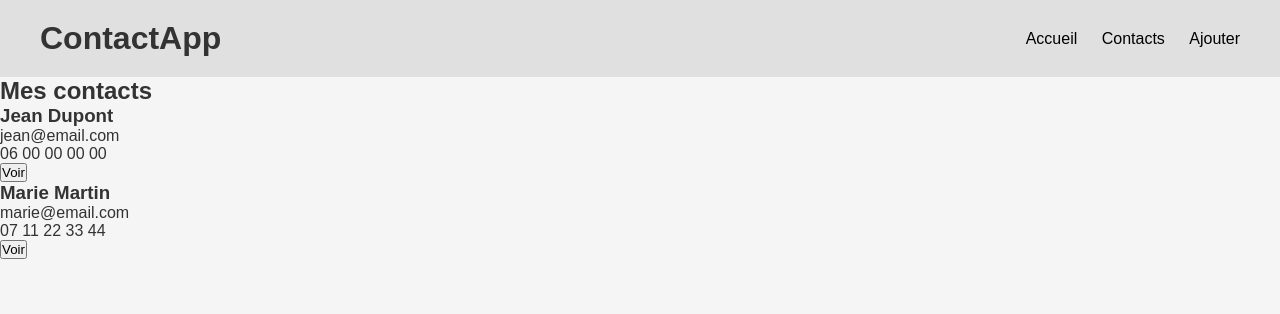
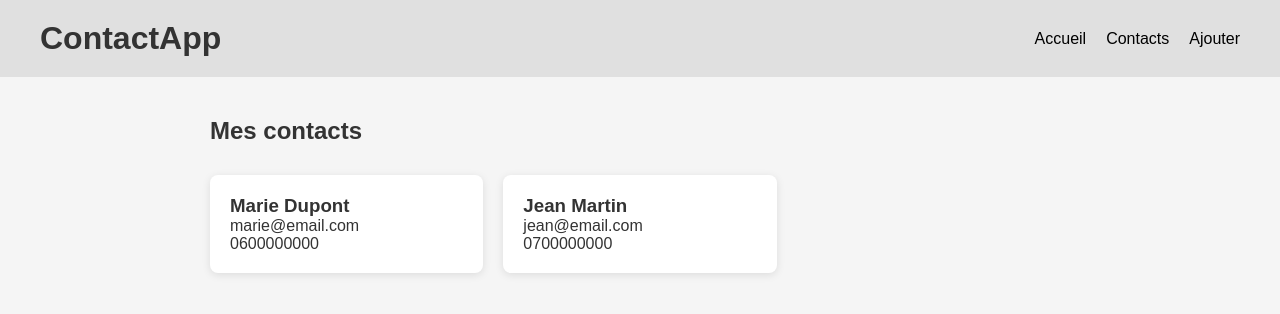
Before and after one commit to sanameguebli19-creator/ContacApp, a plain HTML site: page contacts.html in a window 1280 px wide. Drawn offline with Linux system fonts and the light colour scheme; files that its build step writes are made by us from their sources.

Commit message:
Add contacts page with grid cards

```diff
--- a/contacts.html
+++ b/contacts.html
@@ -2,40 +2,36 @@
 <html lang="fr">
 <head>
   <meta charset="UTF-8">
-  <title>ContactApp - Contacts</title>
+  <title>Contacts</title>
   <link rel="stylesheet" href="css/style.css">
 </head>
 <body>
 
 <header class="header">
   <h1>ContactApp</h1>
-    <nav>
+  <nav class="nav">
     <a href="index.html">Accueil</a>
     <a href="contacts.html">Contacts</a>
     <a href="ajouter.html">Ajouter</a>
   </nav>
 </header>
 
-  <main>
+<main class="contacts">
   <h2>Mes contacts</h2>
 
-    <section class="contacts">
-      <div class="contact-card">
-        <div class="avatar"></div>
-        <h3>Jean Dupont</h3>
-        <p>jean@email.com</p>
-        <p>06 00 00 00 00</p>
-        <button>Voir</button>
+  <div class="contacts-grid">
+    <div class="card">
+      <h3>Marie Dupont</h3>
+      <p>marie@email.com</p>
+      <p>0600000000</p>
     </div>
 
-      <div class="contact-card">
-        <div class="avatar"></div>
-        <h3>Marie Martin</h3>
-        <p>marie@email.com</p>
-        <p>07 11 22 33 44</p>
-        <button>Voir</button>
+    <div class="card">
+      <h3>Jean Martin</h3>
+      <p>jean@email.com</p>
+      <p>0700000000</p>
     </div>
-    </section>
+  </div>
 </main>
 
 </body>
--- a/style.css
+++ b/css/style.css
@@ -10,20 +10,26 @@ body {
   color: #333;
 }
 .header {
-  background-color: #e0e0e0;
-  padding: 20px 40px;
   display: flex;
   justify-content: space-between;
   align-items: center;
+
+  background-color: #e0e0e0;
+  padding: 20px 40px;
 }
 
 
-.header nav a {
-  margin-left: 20px;
+.nav {
+  display: flex;
+  gap: 20px; /* espace entre Accueil / Contacts / Ajouter */
+}
+.nav a {
   text-decoration: none;
-  color: #000;
+  color: black;
+  font-weight: 500;
+}
 
-}
+
 .hero {
   max-width: 600px;
   margin: 80px auto;
@@ -52,3 +58,25 @@ body {
   margin-top: 40px;
   font-size: 14px;
 }
+.contacts {
+  max-width: 900px;
+  margin: 40px auto;
+  padding: 0 20px;
+}
+
+.contacts h2 {
+  margin-bottom: 30px;
+}
+
+.contacts-grid {
+  display: grid;
+  grid-template-columns: repeat(auto-fill, minmax(250px, 1fr));
+  gap: 20px;
+}
+
+.card {
+  background: white;
+  padding: 20px;
+  border-radius: 8px;
+  box-shadow: 0 2px 8px rgba(0,0,0,0.1);
+}
```
Also changed, not shown: index.html (+1 -1 lines). Lines whose indentation alone changed are shown as unchanged.
